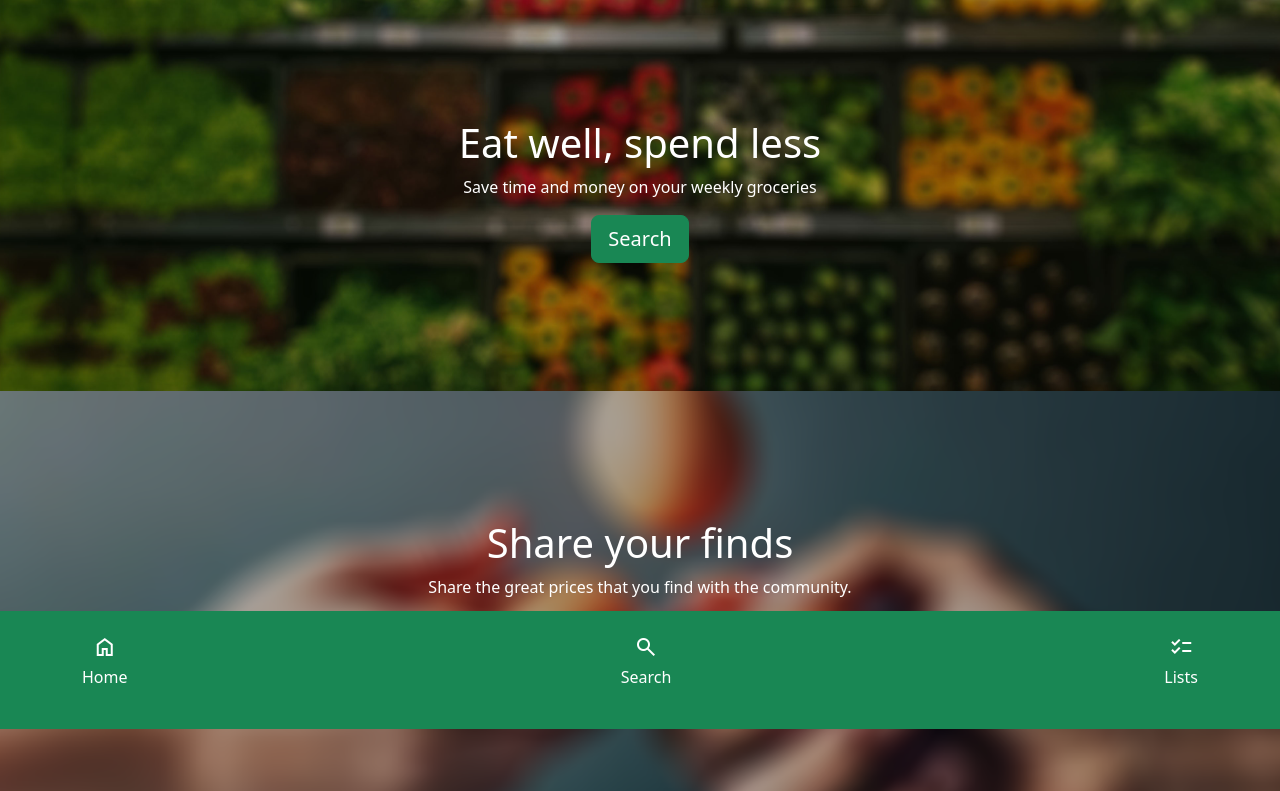
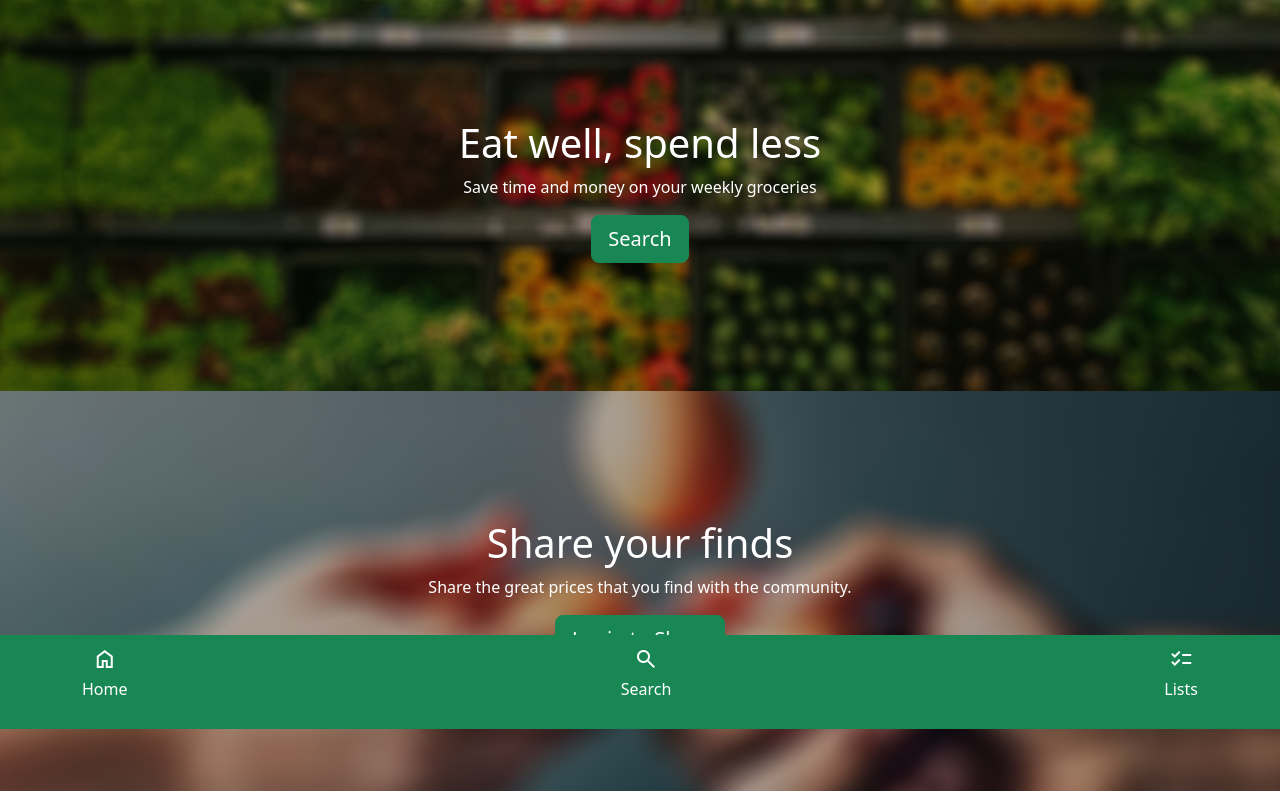
Before and after one commit to PeterSenyk/cheapest_eggs, a plain HTML site: page index.html in a window 1280 px wide. Shown: the part 71-862 px from the top of the page. Drawn offline with nearby package versions, Linux system fonts and the light colour scheme; a script that the page names is missing.

Commit message:
Update footer padding

```diff
--- a/text/footer.html
+++ b/text/footer.html
@@ -1,5 +1,5 @@
 <footer class="navbar justify-content-evenly bg-success fixed-bottom">
-    <div class="container py-3">
+    <div class="container py-1">
         <div class="footer_icon">
             <span class="material-symbols-outlined">
                 home
```
